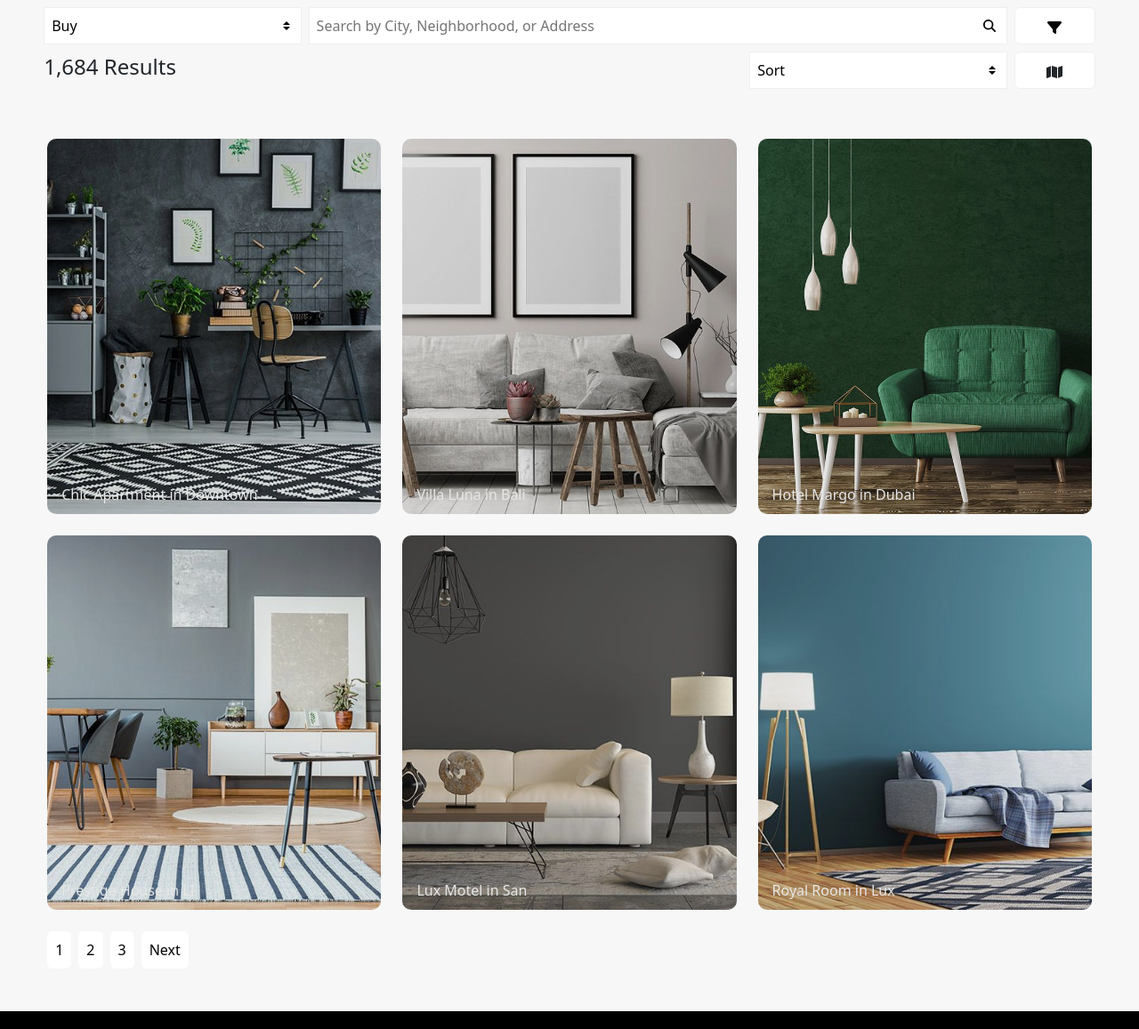
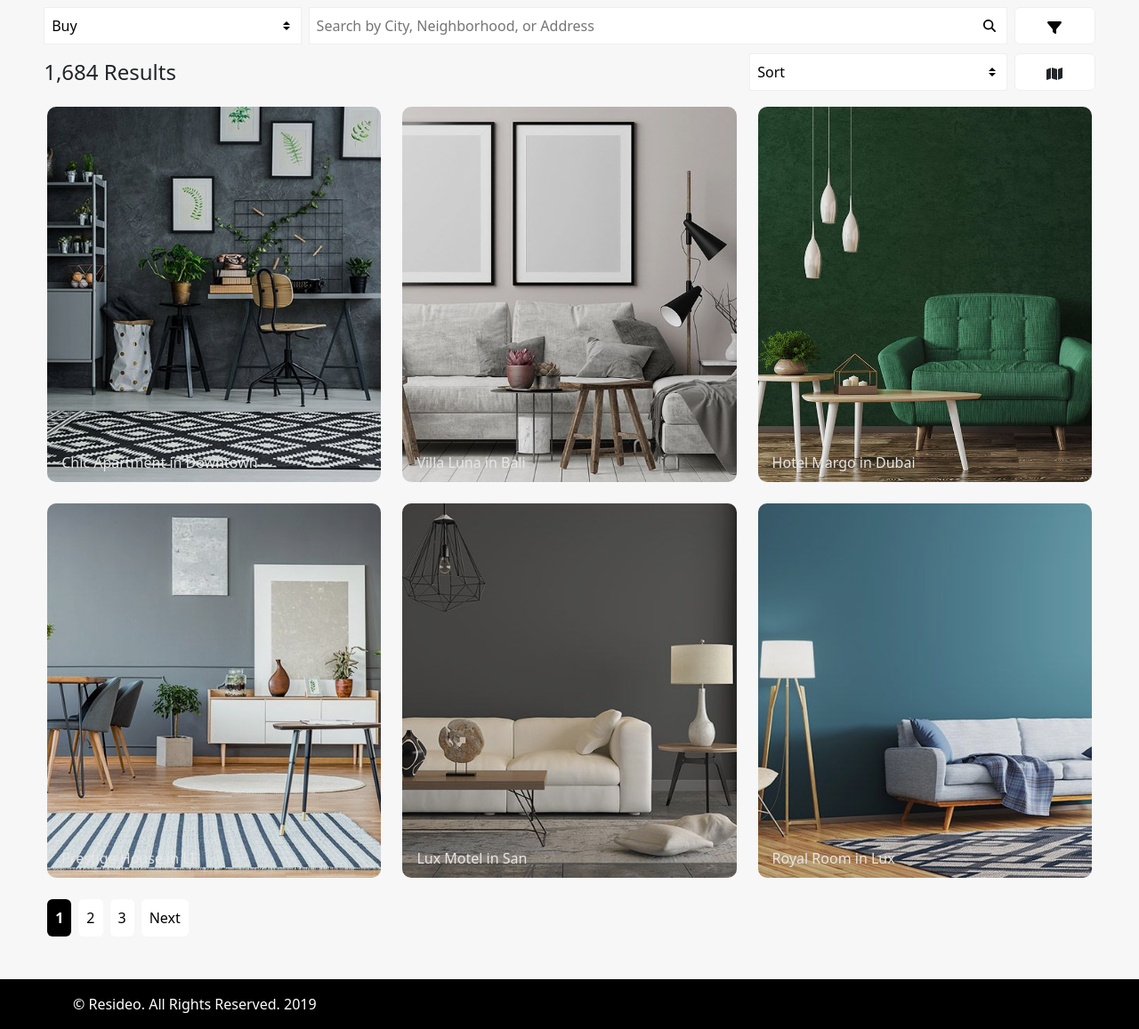
Before and after one commit to langgamrhapsody/resideo-training, a PHP site: page /property.php in a window 1280 px wide. Shown: the part 64-1221 px from the top of the page at 89% size. Run offline with PHP 8.4, Linux system fonts and the light colour scheme; style sheets or scripts are compiled from the project's sources; some libraries are stand-ins or nearby versions.

Commit message:
revision done

```diff
--- a/assets/css/pages/property.css
+++ b/assets/css/pages/property.css
@@ -52,9 +52,41 @@
   padding: 0 4px;
   margin-bottom: 8px;
 }
-.listing-page .property__col {
+.listing-page .property__col, .listing-page .property__col--map, .listing-page .property__col--sort, .listing-page .property__col--result, .listing-page .property__col--filter, .listing-page .property__col--search, .listing-page .property__col--buy {
+  display: flex;
+  align-items: center;
   padding: 0 4px;
-  margin: auto;
+  margin-bottom: 10px;
+}
+@media screen and (max-width: 575.98px) {
+  .listing-page .property__col--buy {
+    order: 3;
+  }
+}
+@media screen and (max-width: 575.98px) {
+  .listing-page .property__col--search {
+    order: 1;
+  }
+}
+@media screen and (max-width: 575.98px) {
+  .listing-page .property__col--filter {
+    order: 2;
+  }
+}
+@media screen and (max-width: 575.98px) {
+  .listing-page .property__col--result {
+    order: 6;
+  }
+}
+@media screen and (max-width: 575.98px) {
+  .listing-page .property__col--sort {
+    order: 4;
+  }
+}
+@media screen and (max-width: 575.98px) {
+  .listing-page .property__col--map {
+    order: 5;
+  }
 }
 .listing-page .property__header-input {
   padding: 8px;
@@ -90,23 +122,11 @@
 }
 .listing-page .property__body-header-title {
   font-size: 1.5rem;
-}
-@media screen and (max-width: 480px) {
-  .listing-page .property__body-header-title {
-    font-size: 14px;
-  }
-}
-.listing-page .property__body-content-row {
-  padding-top: 48px;
+  margin: 0;
 }
 @media screen and (max-width: 991.98px) {
   .listing-page .property__body-content-row {
     justify-content: center;
-  }
-}
-@media screen and (max-width: 575.98px) {
-  .listing-page .property__body-content-row {
-    padding-top: 24px;
   }
 }
 .listing-page .property__body-content-item {
@@ -131,6 +151,15 @@
 }
 .listing-page .property__body-pagination ul .pagination:hover {
   background-color: #cccccc;
+}
+.listing-page .property__body-pagination ul .pagination-active {
+  color: white;
+  background-color: black;
+  font-weight: bold;
+}
+.listing-page .property__body-pagination ul .pagination-active:hover {
+  background-color: black;
+  color: white;
 }
 .listing-page .property::-webkit-scrollbar {
   width: 5px;
@@ -162,12 +191,13 @@
   display: none;
   position: absolute;
   z-index: 99;
-  right: -999px;
   top: 0;
   width: 100%;
   height: 100%;
-  transition: all ease-in-out 0.5s;
+  transition: all ease-in-out 0.3s;
   background-color: rgba(0, 0, 0, 0.3);
+  visibility: hidden;
+  opacity: 0;
 }
 @media screen and (max-width: 991.98px) {
   .listing-page .backdrop {
@@ -212,7 +242,8 @@
   }
 }
 .listing-page .show-backdrop {
-  right: 0;
+  visibility: visible;
+  opacity: 1;
 }
 
 /*# sourceMappingURL=property.css.map */
--- a/assets/scss/pages/property.scss
+++ b/assets/scss/pages/property.scss
@@ -61,8 +61,47 @@
     }
 
     &__col {
+      display: flex;
+      align-items: center;
       padding: 0 4px;
-      margin: auto;
+      margin-bottom: 10px;
+
+      &--buy {
+        @extend .property__col;
+        @media screen and (max-width: 575.98px) {
+          order: 3;
+        }
+      }
+      &--search {
+        @extend .property__col;
+        @media screen and (max-width: 575.98px) {
+          order: 1;
+        }
+      }
+      &--filter {
+        @extend .property__col;
+        @media screen and (max-width: 575.98px) {
+          order: 2;
+        }
+      }
+      &--result {
+        @extend .property__col;
+        @media screen and (max-width: 575.98px) {
+          order: 6;
+        }
+      }
+      &--sort {
+        @extend .property__col;
+        @media screen and (max-width: 575.98px) {
+          order: 4;
+        }
+      }
+      &--map {
+        @extend .property__col;
+        @media screen and (max-width: 575.98px) {
+          order: 5;
+        }
+      }
     }
 
     &__header {
@@ -110,23 +149,24 @@
       &-header {
         &-title {
           font-size: 1.5rem;
+          margin: 0;
 
-          @media screen and (max-width: 480px) {
-            font-size: 14px;
-          }
+          // @media screen and (max-width: 480px) {
+          //   font-size: 18px;
+          // }
         }
       }
 
       &-content {
         &-row {
-          padding-top: 48px;
+          // padding-top: 48px;
           @media screen and (max-width: 991.98px) {
             justify-content: center;
           }
 
-          @media screen and (max-width: 575.98px) {
-            padding-top: 24px;
-          }
+          // @media screen and (max-width: 575.98px) {
+          //   padding-top: 24px;
+          // }
         }
 
         &-item {
@@ -158,6 +198,17 @@
 
             &:hover {
               background-color: colorMod(white, -20%);
+            }
+
+            &-active {
+              color: white;
+              background-color: black;
+              font-weight: bold;
+
+              &:hover {
+                background-color: black;
+                color: white;
+              }
             }
           }
         }
@@ -202,12 +253,13 @@
     display: none;
     position: absolute;
     z-index: 99;
-    right: -999px;
     top: 0;
     width: 100%;
     height: 100%;
-    transition: all ease-in-out 0.5s;
+    transition: all ease-in-out 0.3s;
     background-color: rgba(0, 0, 0, 0.3);
+    visibility: hidden;
+    opacity: 0;
 
     @media screen and (max-width: 991.98px) {
       display: block;
@@ -252,6 +304,7 @@
   }
 
   .show-backdrop {
-    right: 0;
+    visibility: visible;
+    opacity: 1;
   }
 }
--- a/property.php
+++ b/property.php
@@ -28,17 +28,17 @@
                         <div class="property__container ">
                             <div class="property__header">
                                 <div class="property__row row">
-                                    <div class="property__col col-3">
+                                    <div class="property__col--buy col-5 col-sm-3">
                                         <select class="property__header-select">
                                             <option selected value="buy">Buy</option>
                                             <option value="rent">rent</option>
                                         </select>
                                     </div>
-                                    <div class="property__col col-7 col-lg-8">
+                                    <div class="property__col--search col-10 col-sm-7 col-lg-8">
                                         <input class="property__header-input" type="text" name="search" id="search"
                                             placeholder="Search by City, Neighborhood, or Address">
                                     </div>
-                                    <div class="property__col col-2 col-lg-1">
+                                    <div class="property__col--filter col-2 col-sm-2 col-lg-1">
                                         <button type="button" class="btn property__header-button">
                                             <svg xmlns="http://www.w3.org/2000/svg" height="1em" viewBox="0 0 512 512">
                                                 <path
@@ -46,12 +46,10 @@
                                             </svg>
                                         </button>
                                     </div>
-                                </div>
-                                <div class="property__row row">
-                                    <div class="property__col col-4 col-sm-7 col-lg-8">
+                                    <div class="property__col--result col-12 col-sm-4 col-sm-7 col-lg-8">
                                         <h1 class="property__body-header-title">1,684 Results</h1>
                                     </div>
-                                    <div class="property__col col-6 col-sm-3">
+                                    <div class="property__col--sort col-5  col-sm-3">
                                         <select class="property__header-select">
                                             <option selected disabled value="">Sort</option>
                                             <option value="">A-Z</option>
@@ -64,7 +62,7 @@
 
                                         </select>
                                     </div>
-                                    <div class="property__col col-2 col-lg-1">
+                                    <div class="property__col--map col-2 col-sm-2 col-lg-1">
                                         <button id="map-button" type="button" class="btn property__header-button"
                                             data-bs-toggle="offcanvas" data-bs-target="#offcanvasMap"
                                             aria-controls="offcanvasMap">
@@ -76,6 +74,7 @@
                                     </div>
                                 </div>
 
+
                             </div>
                             <div class="property__body">
                                 <div class="property__body-content-row row ">
@@ -84,7 +83,7 @@
                                 <nav class="property__body-pagination">
                                     <ul>
                                         <li>
-                                            <a class="btn pagination">1</a>
+                                            <a class="btn pagination pagination-active">1</a>
                                         </li>
                                         <li>
                                             <a class="btn pagination">2</a>
@@ -108,8 +107,7 @@
                     <div class="property-map">
                         <iframe class="property-map__iframe"
                             src="https://www.google.com/maps/embed?pb=!1m18!1m12!1m3!1d3944.1041217723973!2d115.23787957502128!3d-8.68164788840348!2m3!1f0!2f0!3f0!3m2!1i1024!2i768!4f13.1!3m3!1m2!1s0x2dd240f88bb37a69%3A0xdf8443f1fabfe305!2sPT.Timedoor%20Indonesia!5e0!3m2!1sen!2sid!4v1685931131734!5m2!1sen!2sid"
-                            style="border:0;" allowfullscreen="" loading="lazy"
-                            referrerpolicy="no-referrer-when-downgrade"></iframe>
+                            style="border:0;" allowfullscreen="" referrerpolicy="no-referrer-when-downgrade"></iframe>
                         <button id="offcanvas-button" type="button" class="btn offcanvas-custom__btn"
                             data-bs-dismiss="offcanvas" aria-label="Close">
                             <svg xmlns="http://www.w3.org/2000/svg" height="1em" viewBox="0 0 384 512">
@@ -119,8 +117,8 @@
                         </button>
                     </div>
                 </div>
-                <div id="backdrop" class="backdrop"></div>
             </div>
+            <div id="backdrop" class="backdrop"></div>
 
         </div>
 
```
Also changed, not shown: assets/css/pages/detail.css (+22 -18 lines), assets/scss/pages/detail.scss (+22 -18 lines), 2 other files.
